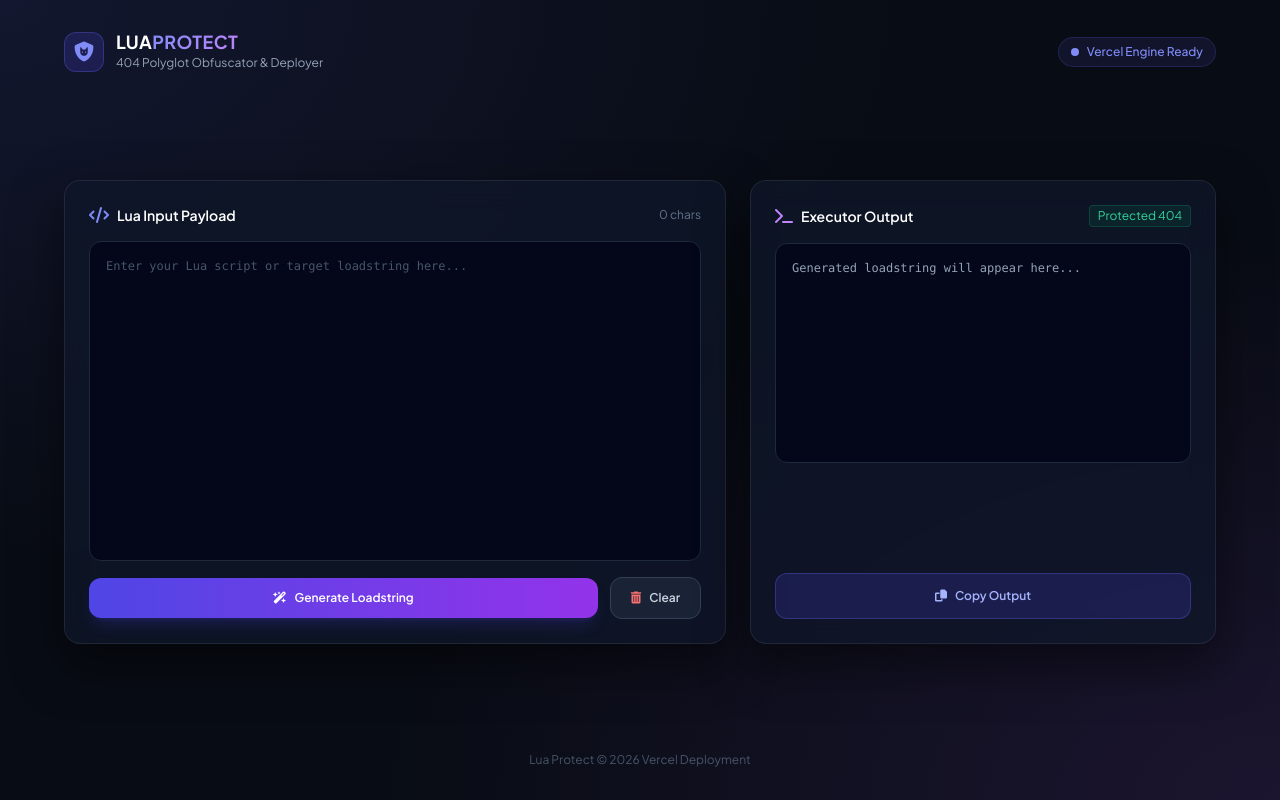
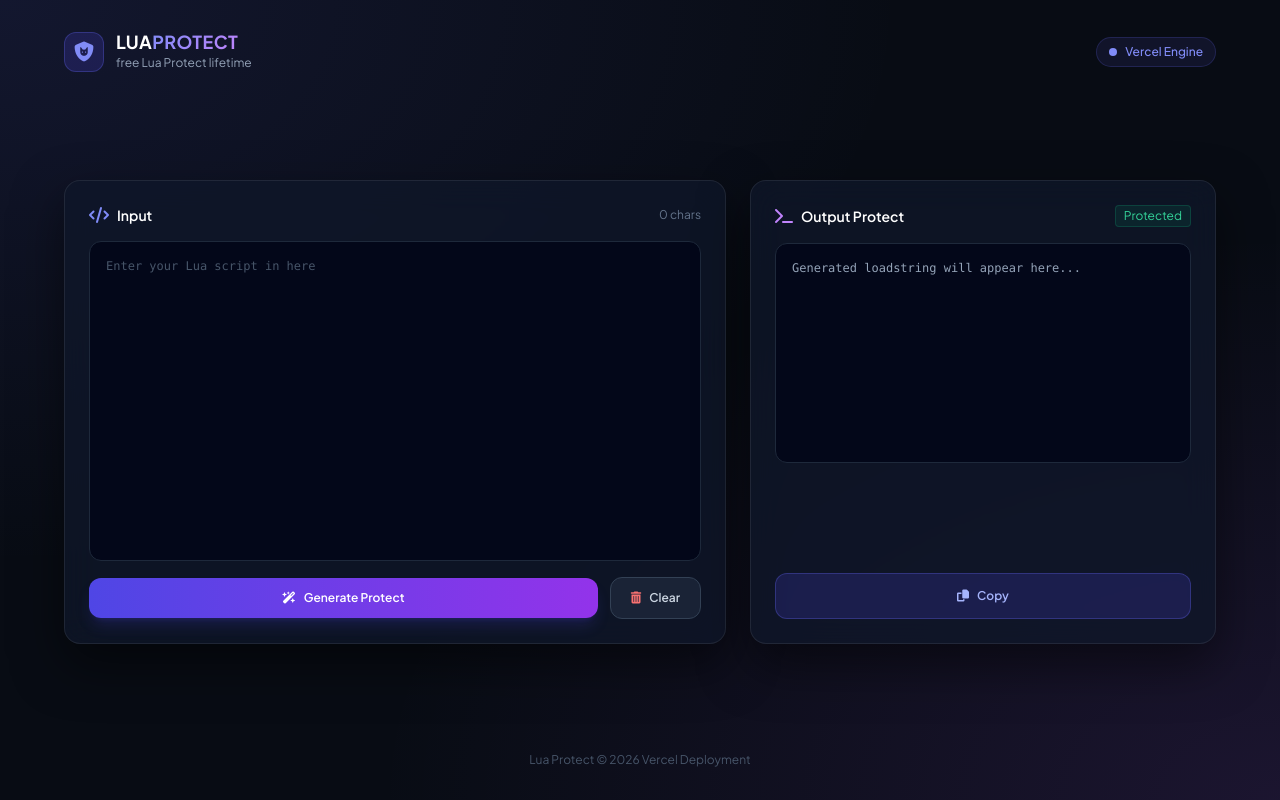
Before and after one commit to SCRIPTHUB-dev-god/LuaProtect, a plain HTML site: page index.html in a window 1280 px wide. Drawn offline with nearby package versions, Linux system fonts and the light colour scheme.

Commit message:
Update index.html

```diff
--- a/index.html
+++ b/index.html
@@ -37,12 +37,12 @@
             </div>
             <div>
                 <h1 class="font-bold text-lg leading-none tracking-wide text-white">LUA<span class="gradient-text">PROTECT</span></h1>
-                <p class="text-xs text-slate-400 mt-1">404 Polyglot Obfuscator & Deployer</p>
+                <p class="text-xs text-slate-400 mt-1">free Lua Protect lifetime</p>
             </div>
         </div>
         <div class="flex items-center gap-2 px-3 py-1.5 rounded-full text-xs font-medium bg-indigo-500/10 text-indigo-400 border border-indigo-500/20">
             <span class="w-2 h-2 rounded-full bg-indigo-400 animate-ping"></span>
-            Vercel Engine Ready
+            Vercel Engine
         </div>
     </header>
 
@@ -52,16 +52,16 @@
                 <div class="flex items-center justify-between mb-4">
                     <div class="flex items-center gap-2">
                         <i class="fa-solid fa-code text-indigo-400"></i>
-                        <span class="font-semibold text-sm text-white">Lua Input Payload</span>
+                        <span class="font-semibold text-sm text-white">Input</span>
                     </div>
                     <span class="text-xs text-slate-500" id="charCount">0 chars</span>
                 </div>
-                <textarea id="luaInput" placeholder="Enter your Lua script or target loadstring here..." class="w-full h-80 bg-slate-950/80 border border-slate-800 rounded-xl p-4 text-xs font-mono text-indigo-200 placeholder-slate-600 focus:outline-none focus:border-indigo-500 transition resize-none"></textarea>
+                <textarea id="luaInput" placeholder="Enter your Lua script in here" class="w-full h-80 bg-slate-950/80 border border-slate-800 rounded-xl p-4 text-xs font-mono text-indigo-200 placeholder-slate-600 focus:outline-none focus:border-indigo-500 transition resize-none"></textarea>
 
                 <div class="flex items-center gap-3 mt-4">
                     <button onclick="generateLink()" class="flex-1 py-3 px-5 rounded-xl bg-gradient-to-r from-indigo-600 to-purple-600 hover:from-indigo-500 hover:to-purple-500 text-white font-semibold text-xs transition flex items-center justify-center gap-2 shadow-lg shadow-indigo-600/20">
                         <i class="fa-solid fa-wand-magic-sparkles"></i>
-                        Generate Loadstring
+                        Generate Protect
                     </button>
                     <button onclick="clearAll()" class="py-3 px-5 rounded-xl bg-slate-800/80 hover:bg-slate-700/80 border border-slate-700 text-slate-300 font-semibold text-xs transition flex items-center justify-center gap-2">
                         <i class="fa-solid fa-trash-can text-red-400"></i>
@@ -77,9 +77,9 @@
                     <div class="flex items-center justify-between mb-4">
                         <div class="flex items-center gap-2">
                             <i class="fa-solid fa-terminal text-purple-400"></i>
-                            <span class="font-semibold text-sm text-white">Executor Output</span>
+                            <span class="font-semibold text-sm text-white">Output Protect</span>
                         </div>
-                        <span class="text-xs px-2 py-0.5 rounded bg-emerald-500/10 text-emerald-400 border border-emerald-500/20">Protected 404</span>
+                        <span class="text-xs px-2 py-0.5 rounded bg-emerald-500/10 text-emerald-400 border border-emerald-500/20">Protected</span>
                     </div>
                     <div class="bg-slate-950/80 border border-slate-800 rounded-xl p-4 min-h-[220px] flex flex-col justify-between mb-4">
                         <div id="outputText" class="text-xs font-mono text-slate-400 break-all select-all">Generated loadstring will appear here...</div>
@@ -88,7 +88,7 @@
 
                 <button onclick="copyOutput()" class="w-full py-3.5 px-5 rounded-xl bg-indigo-600/20 hover:bg-indigo-600/30 border border-indigo-500/30 text-indigo-300 font-semibold text-xs transition flex items-center justify-center gap-2">
                     <i class="fa-solid fa-copy" id="copyIcon"></i>
-                    <span id="copyText">Copy Output</span>
+                    <span id="copyText">Copy</span>
                 </button>
             </div>
         </div>
```
